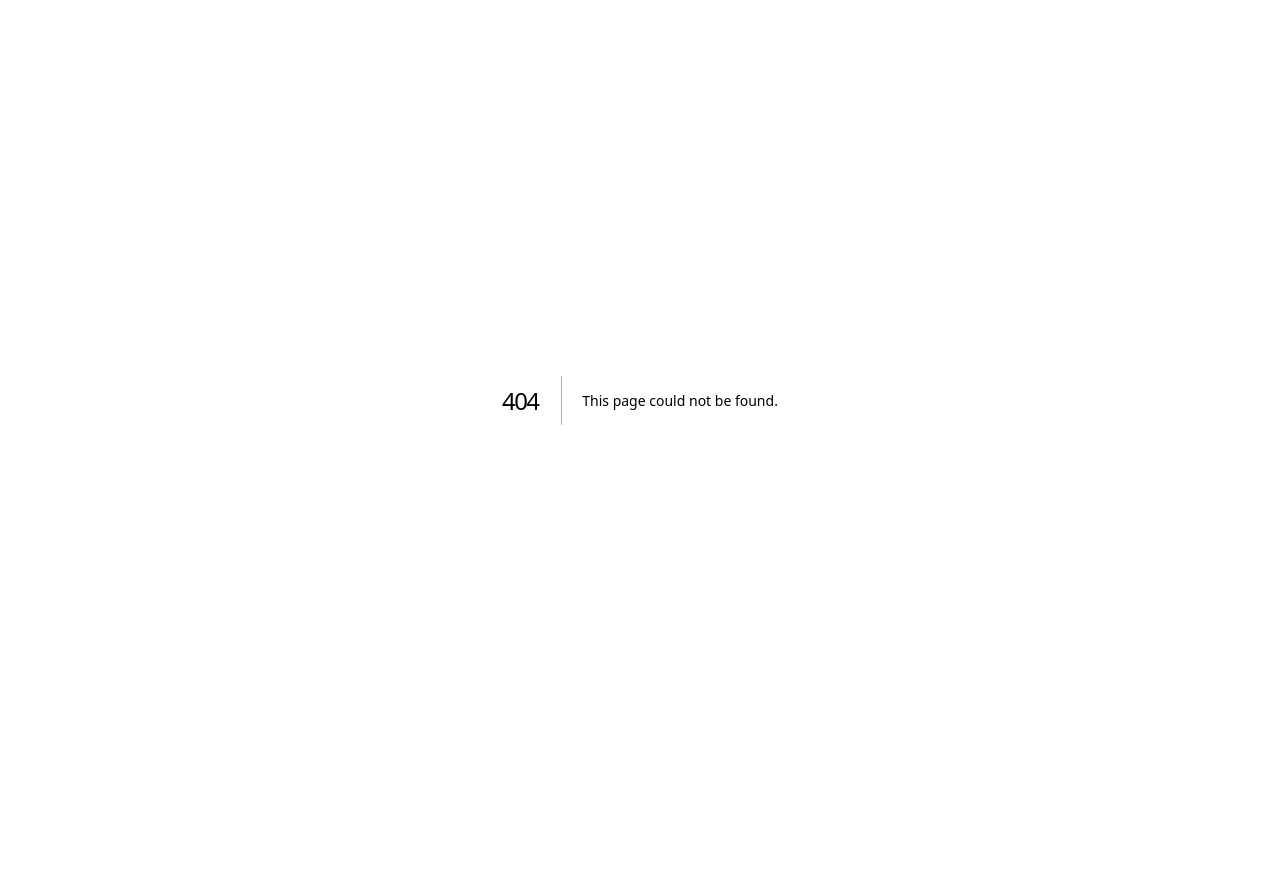
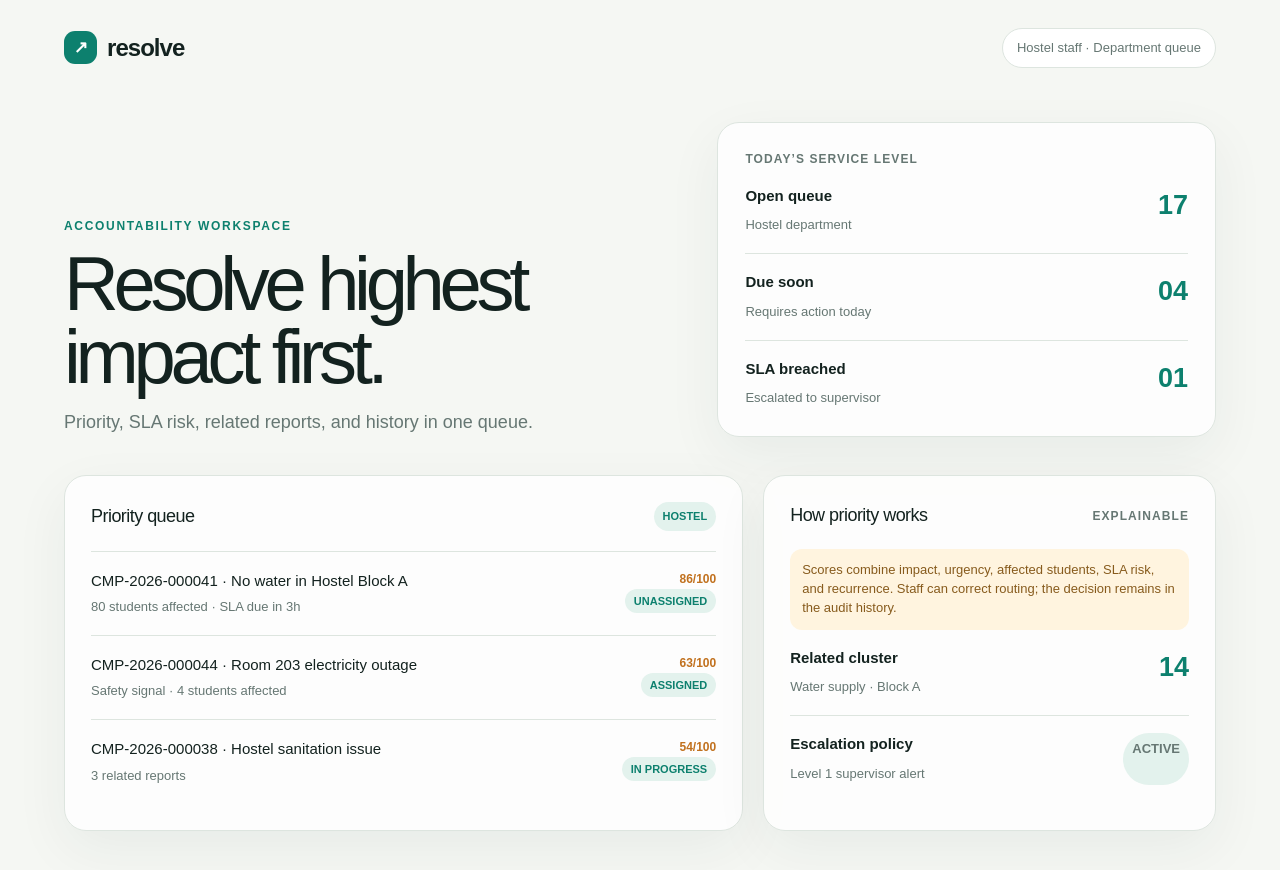
Before and after one commit to siddhantgosavi7/SIH-2026, a Next.js app in the folder apps/web/: page /department in a window 1280 px wide. Before the commit this address had no page. Shown: the top 870 px of the page. Before the commit the page ends 800 px from the top, so only its background shows below. Built offline with nearby package versions, Linux system fonts and the light colour scheme.

Commit message:
feat(web): add department priority dashboard

```diff
--- /dev/null
+++ b/apps/web/app/department/page.tsx
@@ -0,0 +1,13 @@
+const queue = [
+  { id: "CMP-2026-000041", title: "No water in Hostel Block A", score: 86, reason: "80 students affected · SLA due in 3h", state: "UNASSIGNED" },
+  { id: "CMP-2026-000044", title: "Room 203 electricity outage", score: 63, reason: "Safety signal · 4 students affected", state: "ASSIGNED" },
+  { id: "CMP-2026-000038", title: "Hostel sanitation issue", score: 54, reason: "3 related reports", state: "IN PROGRESS" },
+];
+
+export default function DepartmentDashboard() {
+  return <main className="shell">
+    <nav className="topbar"><div className="brand"><span className="mark">↗</span> resolve</div><div className="role">Hostel staff · Department queue</div></nav>
+    <section className="hero department-hero"><div><div className="eyebrow">Accountability workspace</div><h1>Resolve highest impact first.</h1><p className="lede">Priority, SLA risk, related reports, and history in one queue.</p></div><div className="hero-card"><div className="card-label">Today’s service level</div><div className="signal"><div><strong>Open queue</strong><span>Hostel department</span></div><div className="score">17</div></div><div className="signal"><div><strong>Due soon</strong><span>Requires action today</span></div><div className="score">04</div></div><div className="signal"><div><strong>SLA breached</strong><span>Escalated to supervisor</span></div><div className="score">01</div></div></div></section>
+    <section className="dashboard"><div className="panel"><div className="panel-heading"><h2>Priority queue</h2><span className="pill">HOSTEL</span></div>{queue.map((item) => <article className="ticket" key={item.id}><div><h3>{item.id} · {item.title}</h3><p>{item.reason}</p></div><div className="ticket-meta"><div className="priority">{item.score}/100</div><span className="pill">{item.state}</span></div></article>)}</div><aside className="panel"><div className="panel-heading"><h2>How priority works</h2><span className="card-label">Explainable</span></div><div className="notice">Scores combine impact, urgency, affected students, SLA risk, and recurrence. Staff can correct routing; the decision remains in the audit history.</div><div className="signal"><div><strong>Related cluster</strong><span>Water supply · Block A</span></div><div className="score">14</div></div><div className="signal"><div><strong>Escalation policy</strong><span>Level 1 supervisor alert</span></div><span className="pill">ACTIVE</span></div></aside></section>
+  </main>;
+}
--- a/apps/web/app/globals.css
+++ b/apps/web/app/globals.css
@@ -10,6 +10,7 @@ button, input, textarea { font: inherit; }
 .mark { width: 33px; height: 33px; display: grid; place-items: center; border-radius: 11px; color: white; background: var(--accent); font-size: 17px; }
 .role { border: 1px solid var(--line); border-radius: 100px; padding: 9px 14px; color: var(--muted); background: white; font-size: 13px; }
 .hero { max-width: 1280px; margin: 72px auto 38px; display: grid; grid-template-columns: minmax(0, 1.1fr) minmax(340px, .9fr); gap: 44px; align-items: end; }
+.department-hero { margin-top: 54px; }
 .eyebrow { color: var(--accent); font-size: 12px; font-weight: 800; letter-spacing: .14em; text-transform: uppercase; }
 h1 { max-width: 720px; margin: 12px 0 15px; font-size: clamp(43px, 6vw, 76px); line-height: .97; letter-spacing: -.07em; }
 .lede { max-width: 600px; color: var(--muted); font-size: 18px; line-height: 1.55; }
```
